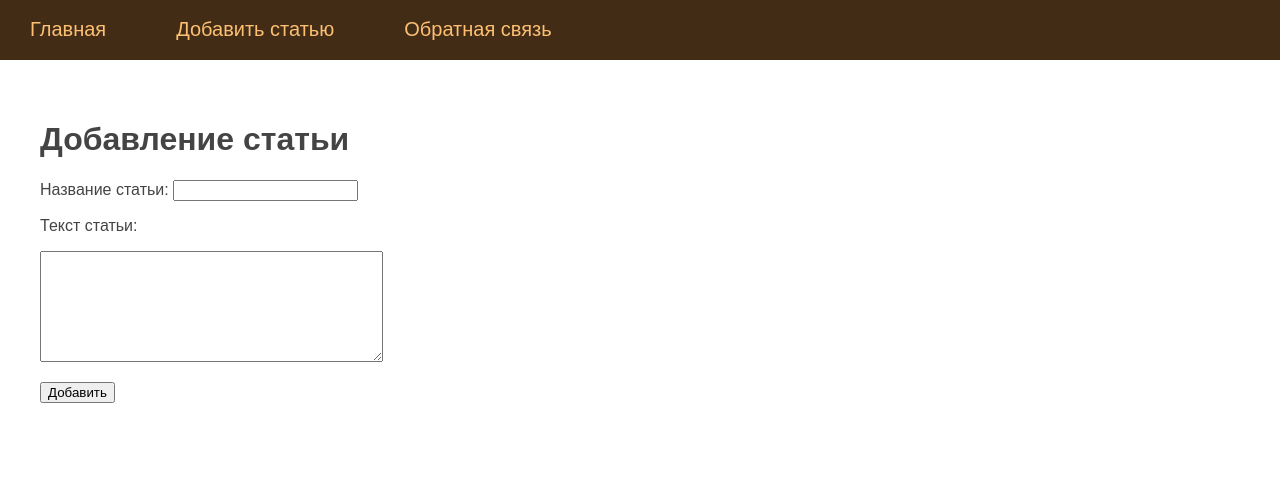
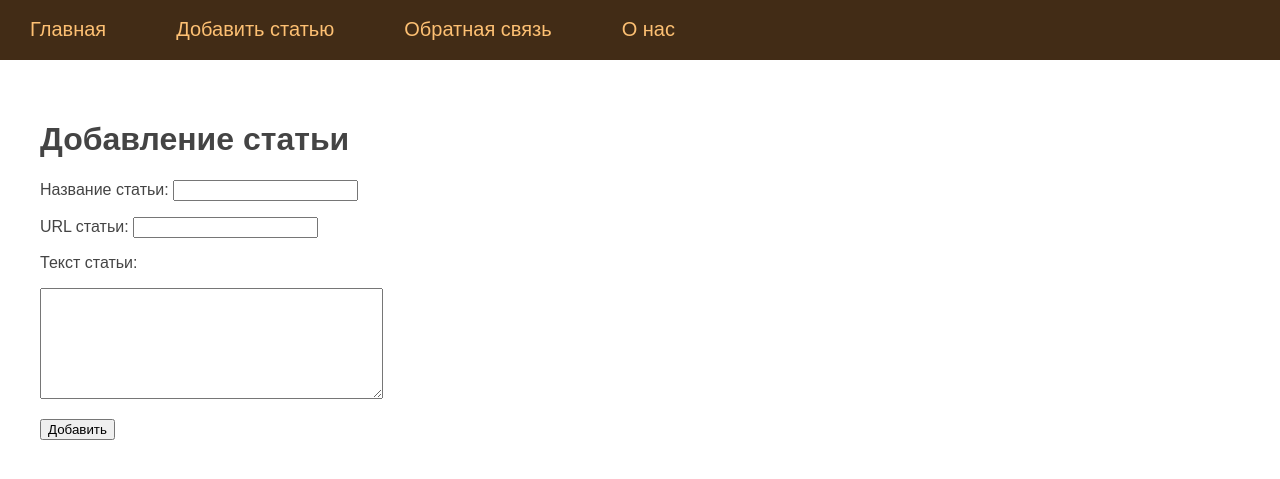
Before and after one commit to DorofD/flaskLessons, a Flask app: page /add_post in a window 1280 px wide. Shown: the top 479 px of the page. Run offline with Flask 2, Linux system fonts and the light colour scheme; data comes from the database, SQL or seed files in the repository; both versions use the stored data as it was after the commit.

Commit message:
представление HTML страниц

```diff
--- a/app.py
+++ b/app.py
@@ -37,36 +37,43 @@ class FDataBase:
         try:
             self.__cur.execute(sql)
             res = self.__cur.fetchall()
-            print(res)
             if res:
                 return res
         except:
             print('Ошибка чтения из БД')
         return []
 
-    def addPost(self, title, text):
+    def addPost(self, title, text, url):
         try:
+            self.__cur.execute(f"SELECT COUNT() as `count` FROM posts WHERE url LIKE '{url}'")
+            res = self.__cur.fetchone()
+            if res['count'] > 0:
+                print('Статья уже существует')
+                return False
+
             tm = math.floor(time.time())
-            self.__cur.execute('INSERT INTO posts VALUES(NULL, ?, ?, ?)', (title, text, tm))
+            self.__cur.execute('INSERT INTO posts VALUES(NULL, ?, ?, ?, ?)', (title, text, url, tm))
             self.__db.commit()
         except sqlite3.Error as e:
             print('Ошибка добавления статьи в БД: ' + str(e))
             return False
         return True
 
-    def getPost(self, postId):
+    def getPost(self, alias):
         try:
-            self.__cur.execute(f'SELECT title, text FROM posts WHERE id = {postId} LIMIT 1')
+            self.__cur.execute(f"SELECT title, text FROM posts WHERE url LIKE '{alias}' LIMIT 1")
             res = self.__cur.fetchone()
             if res:
-                return res
+                base = url_for('static', filename='images_html')
+                text = 'images_html/stat1/img1.jpg'
+                return (res['title'], text)
         except sqlite3.Error as e:
             print('Ошибка добавления статьи в БД: ' + str(e))
         return(False, False)
 
     def getPostAnonce(self):
         try:
-            self.__cur.execute(f'SELECT id, title, text FROM posts ORDER BY time DESC')
+            self.__cur.execute(f'SELECT id, title, text, url FROM posts ORDER BY time DESC')
             res = self.__cur.fetchall()
             if res:
                 return res
@@ -97,7 +104,9 @@ def close_db(error):
 
 @app.route('/about')
 def about():
-    return render_template('about.html', title = 'О сайте', menu = menu)
+    db = get_db()
+    dbase = FDataBase(db)
+    return render_template('about.html', title = 'О сайте', menu = dbase.getMenu())
 
 @app.route('/profile/<username>')
 def profile(username):
@@ -107,12 +116,14 @@ def profile(username):
 
 @app.route('/contact', methods=['POST', 'GET'])
 def contact():
+    db = get_db()
+    dbase = FDataBase(db)
     if request.method == 'POST':
         if len(request.form['username']) > 2:
             flash('Сообщение отправлено', category='success')
         else:
             flash('Ошибка отправки', category='error')
-    return render_template('contact.html', title = 'Обратная связь', menu = menu)
+    return render_template('contact.html', title = 'Обратная связь', menu = dbase.getMenu())
 
 
 @app.route('/login', methods=['POST', 'GET'])
@@ -131,7 +142,7 @@ def addPost():
 
     if request.method == 'POST':
         if len(request.form['name']) > 4 and len(request.form['post']) > 10:
-            res = dbase.addPost(request.form['name'], request.form['post'])
+            res = dbase.addPost(request.form['name'], request.form['post'], request.form['url'])
             if not res:
                 flash('Ошибка добавления статьи', category = 'error')
             else:
@@ -141,11 +152,11 @@ def addPost():
 
     return render_template('add_post.html', title = 'Добавление статьи', menu = dbase.getMenu())
 
-@app.route('/post/<int:id_post>')
-def showPost(id_post):
+@app.route('/post/<alias>')
+def showPost(alias):
     db = get_db()
     dbase = FDataBase(db)
-    title, post = dbase.getPost(id_post)
+    title, post = dbase.getPost(alias)
     if not title:
         return render_template('page404.html', title='Страница не найдена', menu = dbase.getMenu()), 404
     return render_template('post.html', menu = dbase.getMenu(), title = title, post = post)
--- a/sq_db.sql
+++ b/sq_db.sql
@@ -8,5 +8,6 @@ CREATE TABLE IF NOT EXISTS posts (
     id integer PRIMARY KEY AUTOINCREMENT,
     title text NOT NULL,
     text text NOT NULL,
+    url text NOT NULL,
     time integer NOT NULL
 );
--- a/templates/add_post.html
+++ b/templates/add_post.html
@@ -3,7 +3,14 @@ get_flashed_messages(True)%}
 <div class="flash {{cat}}">{{msg}}</div>
 {% endfor %}
 <form action="{{url_for('addPost')}}" method="post" class="form-contact">
-  <p><label>Название статьи: </label><input type="text" name="name" value="" required /></p>
+  <p>
+    <label>Название статьи: </label
+    ><input type="text" name="name" value="" required />
+  </p>
+  <p>
+    <label>URL статьи: </label
+    ><input type="text" name="url" value="" required />
+  </p>
   <p><label>Текст статьи: </label></p>
   <p><textarea name="post" cols="40" rows="7"></textarea></p>
   <p><input type="submit" value="Добавить" /></p>
--- a/templates/base.html
+++ b/templates/base.html
@@ -15,9 +15,9 @@
   <body>
     {% block content -%} {%- block mainmenu -%}
     <ul class="mainmenu">
-      <li><a href="{{url_for('index')}}">Главная</a></li>
-      <li><a href="{{url_for('addPost')}}">Добавить статью</a></li>
-      <li><a href="{{url_for('contact')}}">Обратная связь</a></li>
+      {% for p in menu %}
+      <li><a href="{{p.url}}">{{p.title}}</a></li>
+      {% endfor %}
     </ul>
     <div class="clear"></div>
     <div class="content">
--- a/templates/index.html
+++ b/templates/index.html
@@ -3,8 +3,8 @@
 <ul class="list-posts">
     {% for p in posts %}
     <li>
-        <p class="title"><a href="{{ url_for('showPost', id_post=p.id)}}">{{p.title}}</a></p>
-        <p class='annonce'>{{ p.text[:50]}}</p>
+        <p class="title"><a href="{{ url_for('showPost', alias=p.url)}}">{{p.title}}</a></p>
+        <p class='annonce'>{{ p.text[:50] | striptags }}</p>
     </li>
     {%endfor%}
 
--- a/templates/post.html
+++ b/templates/post.html
@@ -1 +1,2 @@
-{% extends 'base.html' %} {% block content %} {{ super() }} {{ post }} {% endblock %}
+{% extends 'base.html' %} {% block content %} {{ super() }} {{ post | safe}} {%
+endblock %}
```
Also changed, not shown: flsite.db, static/images_html/stat1/img1.jpg (added).
